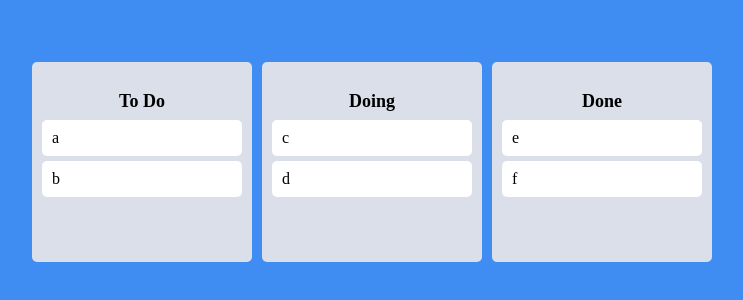
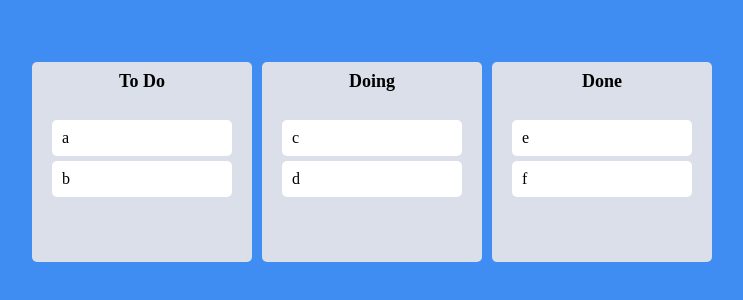
Before and after one commit to kangkyeongseo/trello-clone, a React (Create React App) app: page / in a window 1280 px wide. Shown: the part 238-538 px from the top of the page, without its empty margins (268-1011 px from the left). Built offline with nearby package versions, Linux system fonts and the light colour scheme.

Commit message:
Snapshot

```diff
--- a/src/Components/Board.tsx
+++ b/src/Components/Board.tsx
@@ -3,11 +3,12 @@
 import styled from "styled-components";
 
 const Wrapper = styled.div`
-  padding: 20px 10px;
-  padding-top: 30px;
+  padding-top: 10px;
   background-color: ${(props) => props.theme.boardColor};
   border-radius: 5px;
   min-height: 200px;
+  display: flex;
+  flex-direction: column;
 `;
 
 const Title = styled.h2`
@@ -15,6 +16,23 @@
   margin-bottom: 10px;
   font-weight: bold;
   text-align: center;
+`;
+
+interface IArea {
+  isDraggingOver: boolean;
+  isdraggingFromThisWith: boolean;
+}
+
+const Area = styled.div<IArea>`
+  padding: 20px;
+  background-color: ${(props) =>
+    props.isDraggingOver
+      ? "#bebec3"
+      : props.isdraggingFromThisWith
+      ? "#dfe6e9"
+      : "transparent"};
+  flex-grow: 1;
+  transition: background-color 0.3s ease-in-out;
 `;
 
 interface IBoardProps {
@@ -27,13 +45,18 @@
     <Wrapper>
       <Title>{boardId}</Title>
       <Droppable droppableId={boardId}>
-        {(magic) => (
-          <div ref={magic.innerRef} {...magic.droppableProps}>
+        {(magic, snapshot) => (
+          <Area
+            isDraggingOver={snapshot.isDraggingOver}
+            isdraggingFromThisWith={Boolean(snapshot.draggingFromThisWith)}
+            ref={magic.innerRef}
+            {...magic.droppableProps}
+          >
             {toDos.map((toDo, index) => (
               <DraggableCard key={toDo} toDo={toDo} index={index} />
             ))}
             {magic.placeholder}
-          </div>
+          </Area>
         )}
       </Droppable>
     </Wrapper>
--- a/src/Components/DraggableCard.tsx
+++ b/src/Components/DraggableCard.tsx
@@ -2,11 +2,14 @@
 import { Draggable } from "react-beautiful-dnd";
 import styled from "styled-components";
 
-const Card = styled.div`
+const Card = styled.div<{ isDragging: boolean }>`
   border-radius: 5px;
   padding: 10px 10px;
   margin-bottom: 5px;
-  background-color: ${(props) => props.theme.cardColor};
+  background-color: ${(props) =>
+    props.isDragging ? "#74b9ff" : props.theme.cardColor};
+  box-shadow: ${(props) =>
+    props.isDragging ? "0px 2px 15px rgba(0,0,0,0.1)" : "none"};
 `;
 
 interface IDragabbleCardProps {
@@ -17,8 +20,9 @@
 function DraggableCard({ toDo, index }: IDragabbleCardProps) {
   return (
     <Draggable key={toDo} draggableId={toDo} index={index}>
-      {(magic) => (
+      {(magic, snapshot) => (
         <Card
+          isDragging={snapshot.isDragging}
           ref={magic.innerRef}
           {...magic.draggableProps}
           {...magic.dragHandleProps}
```
